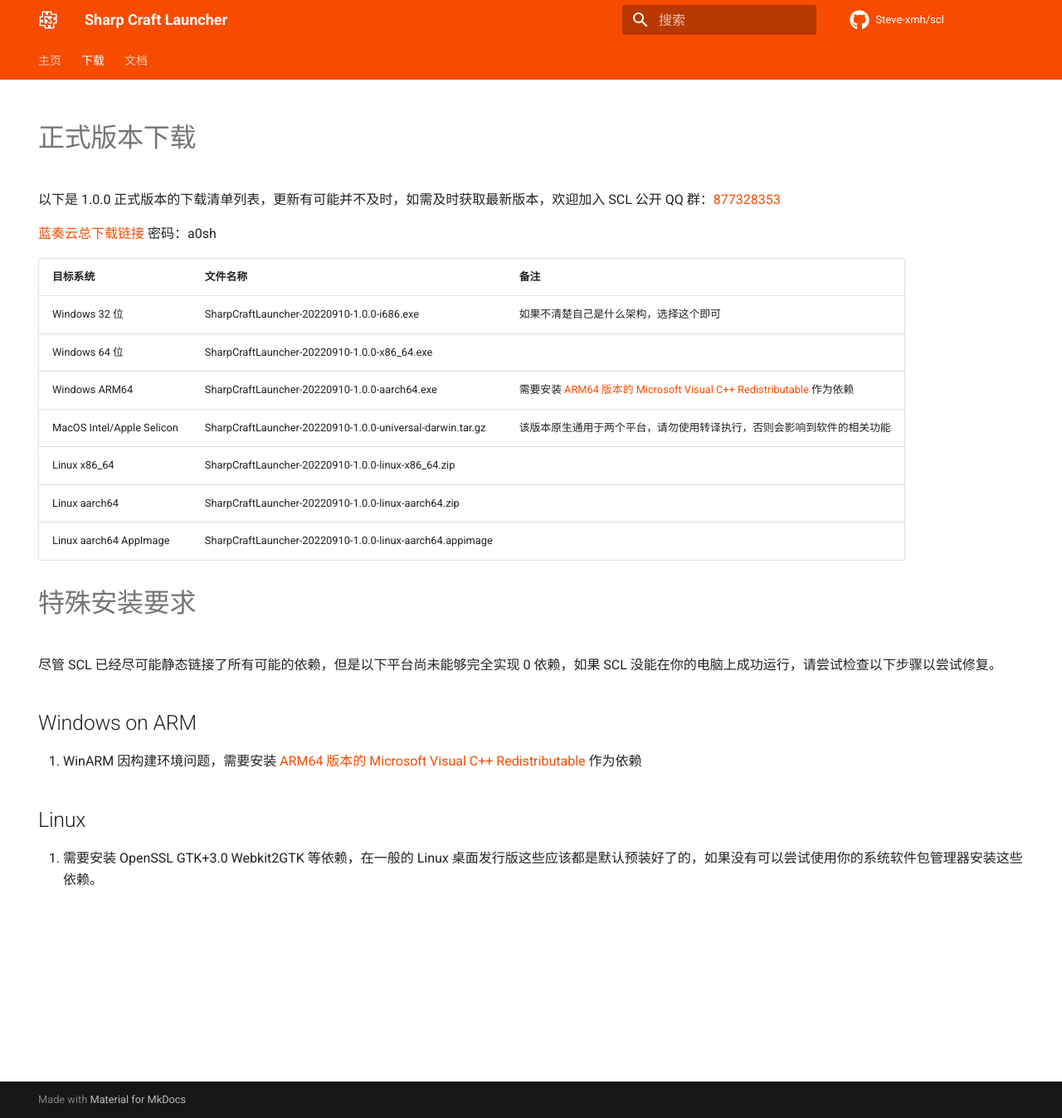
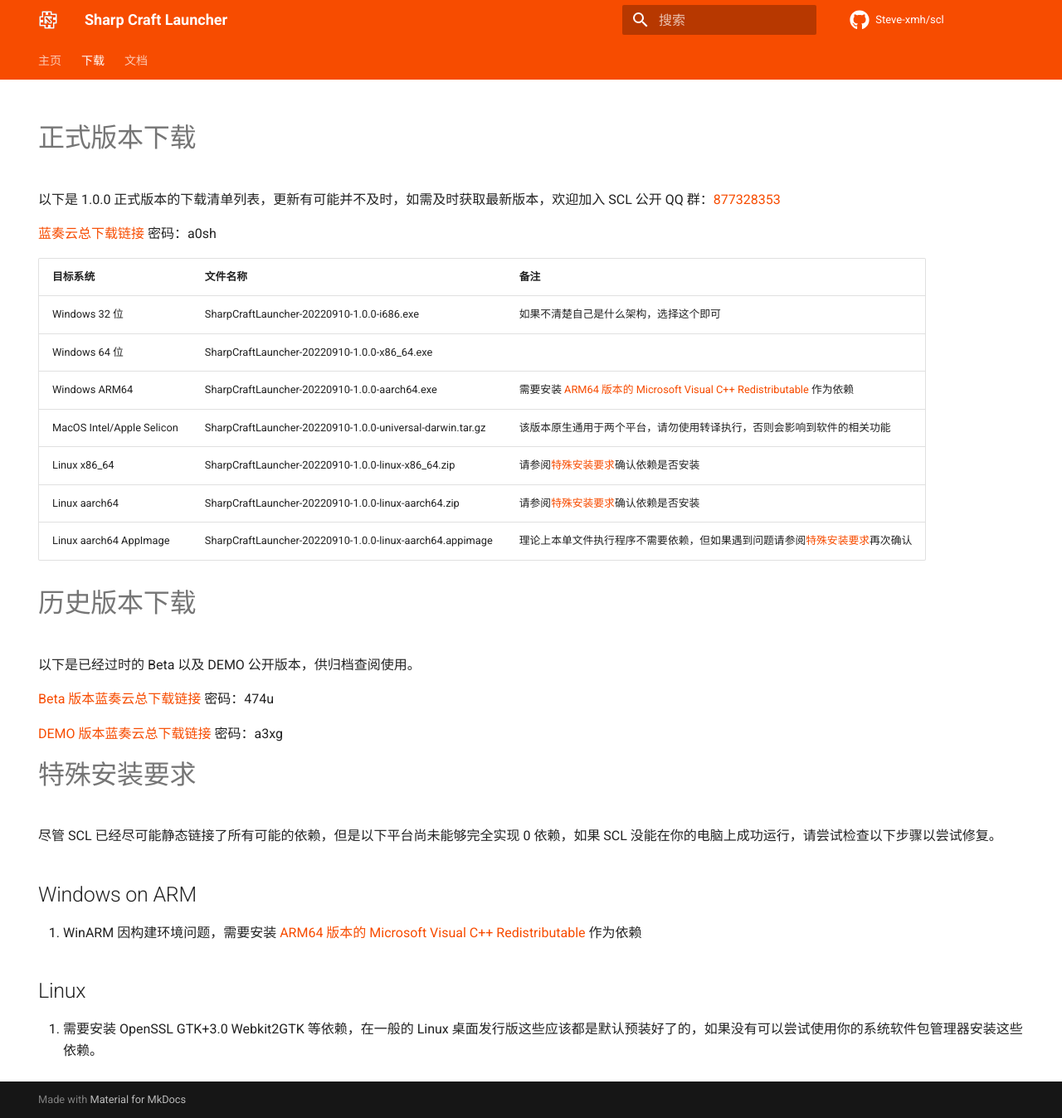
Before and after one commit to Steve-xmh/scl, an MkDocs documentation site: the page built from docs/download.md, in a window 1280 px wide and 1348 px high. Shown: the whole window at 83% size. Built offline with MkDocs 1.6.1 and Material for MkDocs 9.7.7, drawn with Linux system fonts in a browser that asks for light colours; comment, search, counter and statistics services are not loaded.

Commit message:
增加历史版本下载，增加依赖说明

```diff
--- a/docs/download.md
+++ b/docs/download.md
@@ -16,9 +16,17 @@
 |Windows 64 位|SharpCraftLauncher-20220910-1.0.0-x86_64.exe||
 |Windows ARM64|SharpCraftLauncher-20220910-1.0.0-aarch64.exe|需要安装 [ARM64 版本的 Microsoft Visual C++ Redistributable](https://aka.ms/vs/17/release/vc_redist.arm64.exe) 作为依赖|
 |MacOS Intel/Apple Selicon|SharpCraftLauncher-20220910-1.0.0-universal-darwin.tar.gz|该版本原生通用于两个平台，请勿使用转译执行，否则会影响到软件的相关功能|
-|Linux x86_64|SharpCraftLauncher-20220910-1.0.0-linux-x86_64.zip||
-|Linux aarch64|SharpCraftLauncher-20220910-1.0.0-linux-aarch64.zip||
-|Linux aarch64 AppImage|SharpCraftLauncher-20220910-1.0.0-linux-aarch64.appimage||
+|Linux x86_64|SharpCraftLauncher-20220910-1.0.0-linux-x86_64.zip|请参阅[特殊安装要求](#linux)确认依赖是否安装|
+|Linux aarch64|SharpCraftLauncher-20220910-1.0.0-linux-aarch64.zip|请参阅[特殊安装要求](#linux)确认依赖是否安装|
+|Linux aarch64 AppImage|SharpCraftLauncher-20220910-1.0.0-linux-aarch64.appimage|理论上本单文件执行程序不需要依赖，但如果遇到问题请参阅[特殊安装要求](#linux)再次确认|
+
+# 历史版本下载
+
+以下是已经过时的 Beta 以及 DEMO 公开版本，供归档查阅使用。
+
+[Beta 版本蓝奏云总下载链接](https://wwu.lanzouy.com/b07neavof) 密码：474u
+
+[DEMO 版本蓝奏云总下载链接](https://wwu.lanzouy.com/b07mrdope) 密码：a3xg
 
 # 特殊安装要求
 
```
